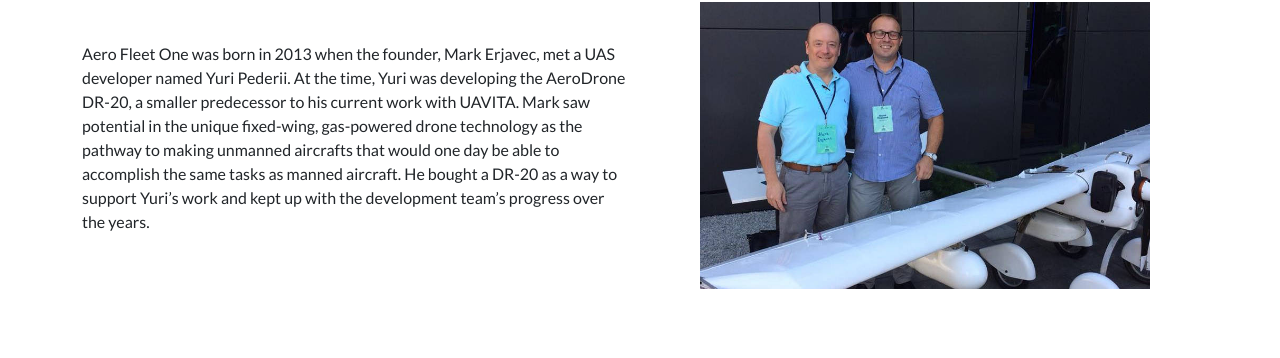
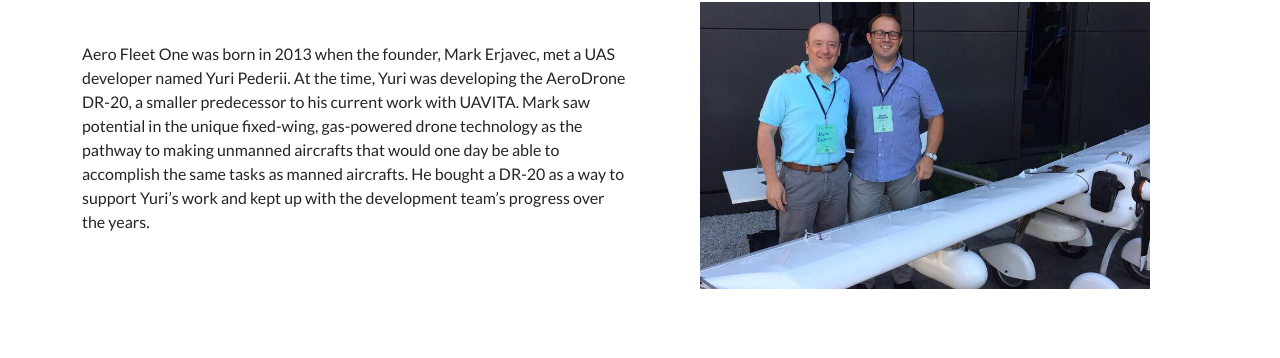
Before and after one commit to mesabafinance/aerofleetone.com, a Jekyll site: the page built from about.html, in a window 1280 px wide and 900 px high. Shown: the part 284-642 px from the top of the window. Built offline with Jekyll 4.4.1, drawn with Linux system fonts in a browser that asks for light colours; nearby versions of some CDN libraries.

Commit message:
Fix typos

```diff
--- a/_data/general.yml
+++ b/_data/general.yml
@@ -48,7 +48,7 @@ items:
         Yuri Pederii. At the time, Yuri was developing the AeroDrone DR-20, a smaller predecessor
         to his current work with UAVITA. Mark saw potential in the unique fixed-wing, gas-powered
         drone technology as the pathway to making unmanned aircrafts that would one day be able to
-        accomplish the same tasks as manned aircraft. He bought a DR-20 as a way to support Yuri’s
+        accomplish the same tasks as manned aircrafts. He bought a DR-20 as a way to support Yuri’s
         work and kept up with the development team’s progress over the years."
         - "In this process,
         he created Aero Fleet One, with a vision to someday have the world’s largest fleet of
```
